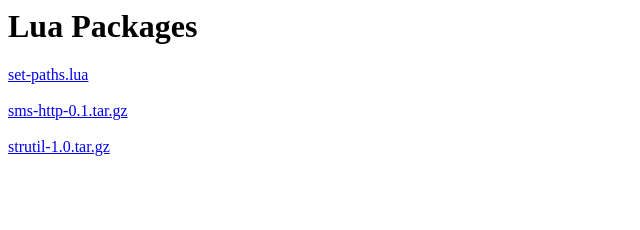
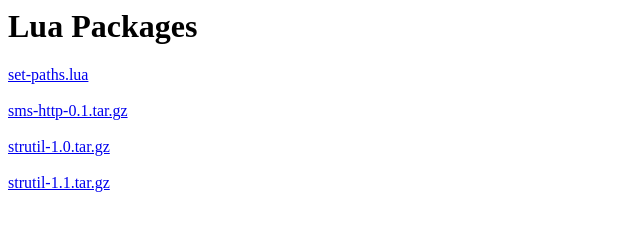
Before and after one commit to brunotag/xcsoar-lua-scripts, a plain HTML site: page index.html in a window 1280 px wide. Shown: the whole page, without its empty margins (0-640 px from the left). Drawn offline with Linux system fonts and the light colour scheme.

Commit message:
strutil-1.1.tar.gz

```diff
--- a/index.html
+++ b/index.html
@@ -5,4 +5,5 @@
 <a href="/xcsoar-lua-scripts/set-paths.lua">set-paths.lua</a><br><br>
 <a href="/xcsoar-lua-scripts/sms-http-0.1.tar.gz">sms-http-0.1.tar.gz</a><br><br>
 <a href="/xcsoar-lua-scripts/strutil-1.0.tar.gz">strutil-1.0.tar.gz</a><br><br>
+<a href="/xcsoar-lua-scripts/strutil-1.1.tar.gz">strutil-1.1.tar.gz</a><br><br>
 </body></html>
```
Also changed, not shown: 1 other file.
